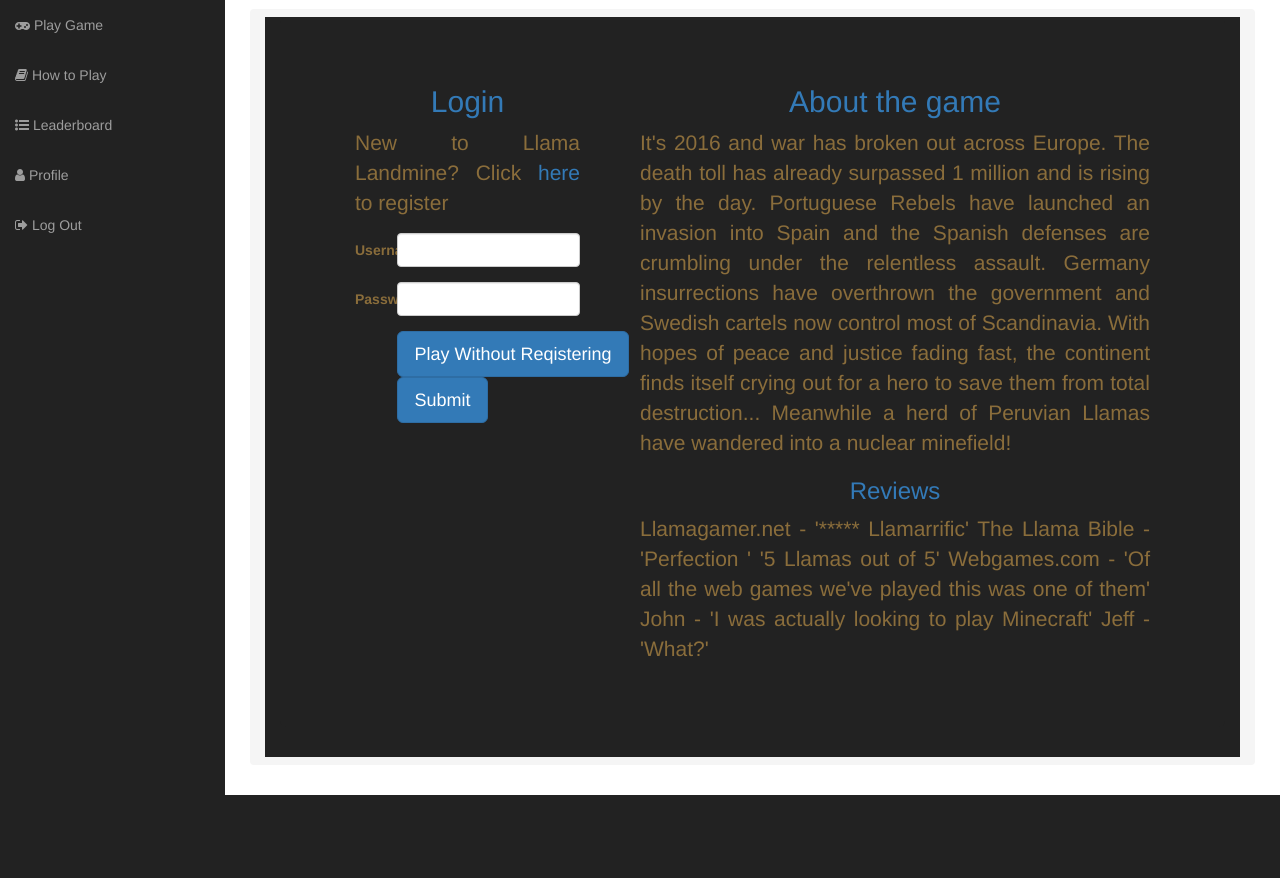
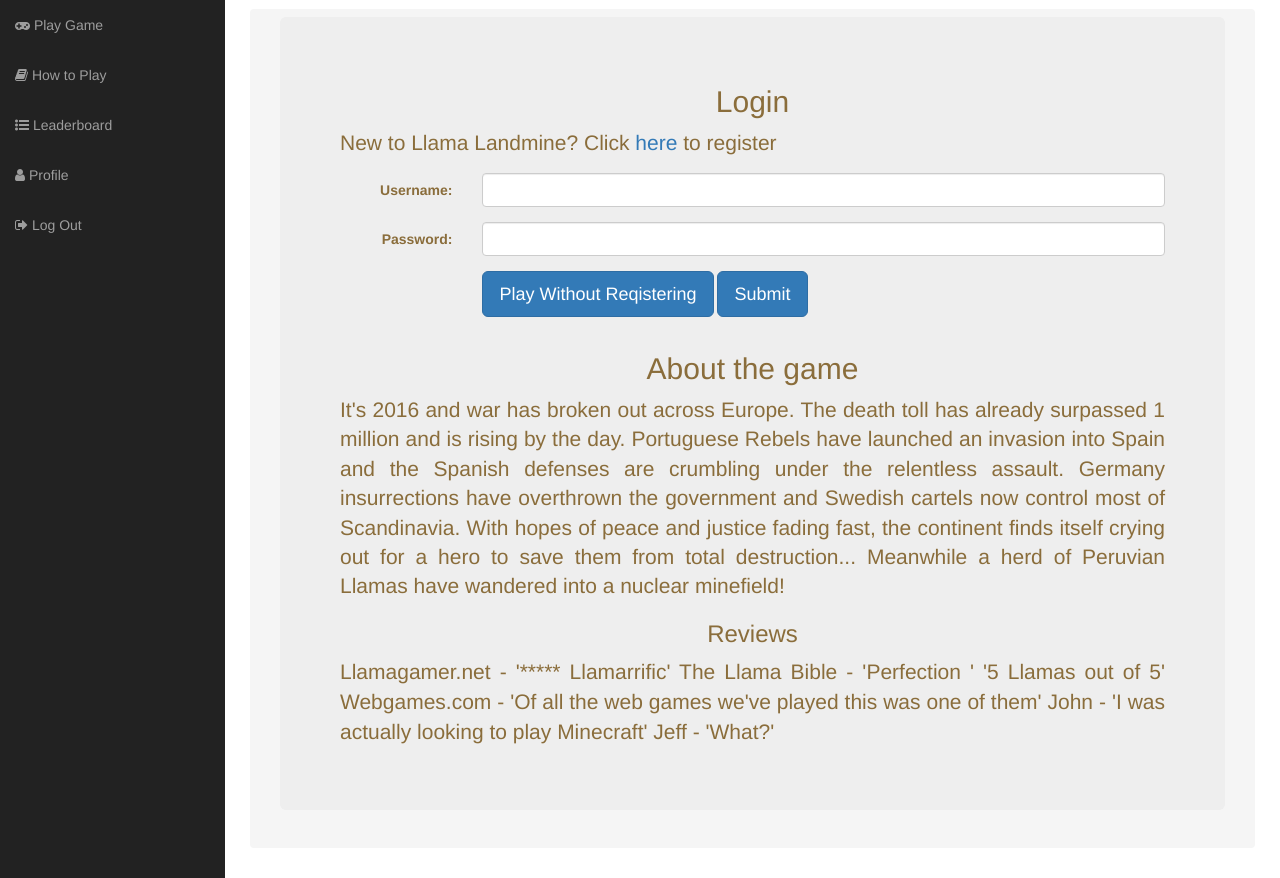
Before and after one commit to gordi1308/LlamaLandmine, a Django app: page /llamalandmine/ in a window 1280 px wide. Shown: the part 51-929 px from the top of the page. Before the commit the page ends 846 px from the top, so only its background shows below. Run offline with Django 3.2, Linux system fonts and the light colour scheme; some libraries are stand-ins or nearby versions.

Commit message:
changes to landing page

```diff
--- a/bad_llama_games/templates/home.html
+++ b/bad_llama_games/templates/home.html
@@ -6,13 +6,13 @@
 
 {% block body %}
 
-    <div class="container-fluid " style="background-color:#222;">
-        <div class="jumbotron "style="background-color:#222;" >
+    <div class="container-fluid ">
+        <div class="jumbotron">
             <div class="row">
-                <div class="col-sm-4">
+                <div class=".col-xs-12 .col-sm-6 .col-lg-6">
 
                     <div class="container text-warning text-justify">
-                        <h2 id="Login" class="text-center text-primary">Login</h2>
+                        <h2 id="Login" class="text-center text-orange">Login</h2>
 
                         <p id="info"> New to Llama Landmine?
                             Click <a href="{% url 'register' %}">here</a> to register</p>
@@ -62,11 +62,11 @@
                     </div>
                 </div>
 
-                <div class="col-sm-8">
+                <div class=".col-xs-12 .col-sm-6 .col-lg-6">
                     <div class="container text-warning text-justify">
-                        <h2 id="sub_heading" class="text-center text-primary">About the game</h2>
+                        <h2 id="sub_heading" class="text-center text-orange">About the game</h2>
 
-                        <p id="body"> It's 2016 and war has broken out across Europe.
+                        <p class="lead"> It's 2016 and war has broken out across Europe.
                             The death toll has already surpassed 1 million and is rising by the day.
                             Portuguese Rebels have launched an invasion into Spain and the Spanish
                             defenses are crumbling under the relentless assault. Germany insurrections
@@ -77,7 +77,7 @@
                             Meanwhile a herd of Peruvian Llamas have wandered into a nuclear minefield!
                         </p>
 
-                        <h3 id="sub_heading" class="text-center text-primary"> Reviews</h3>
+                        <h3 id="sub_heading" class="text-center text-orange"> Reviews</h3>
                         <p id="body">Llamagamer.net - '***** Llamarrific'
                             The Llama Bible - 'Perfection ' '5 Llamas out of 5'
                             Webgames.com - 'Of all the web games we've played this was one of them'
```
